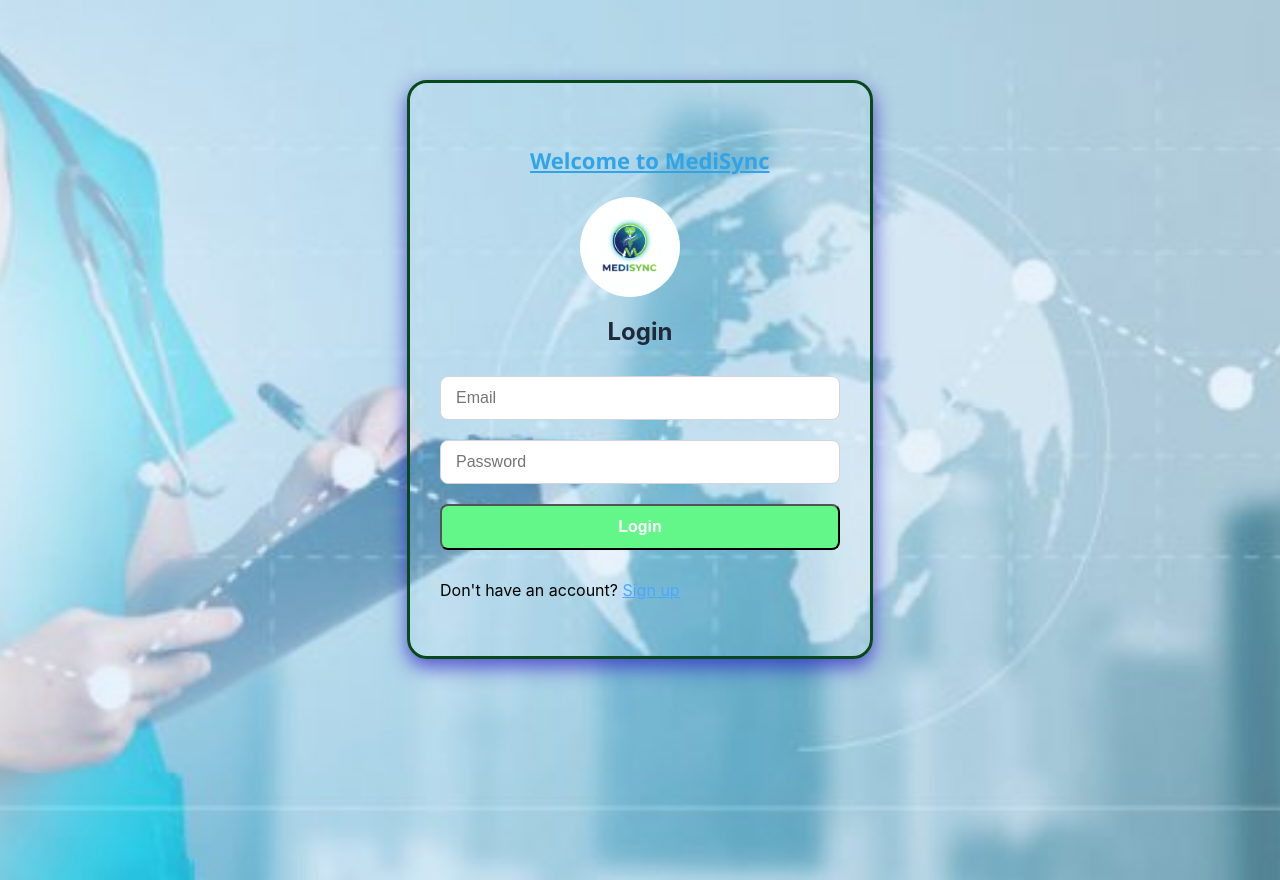
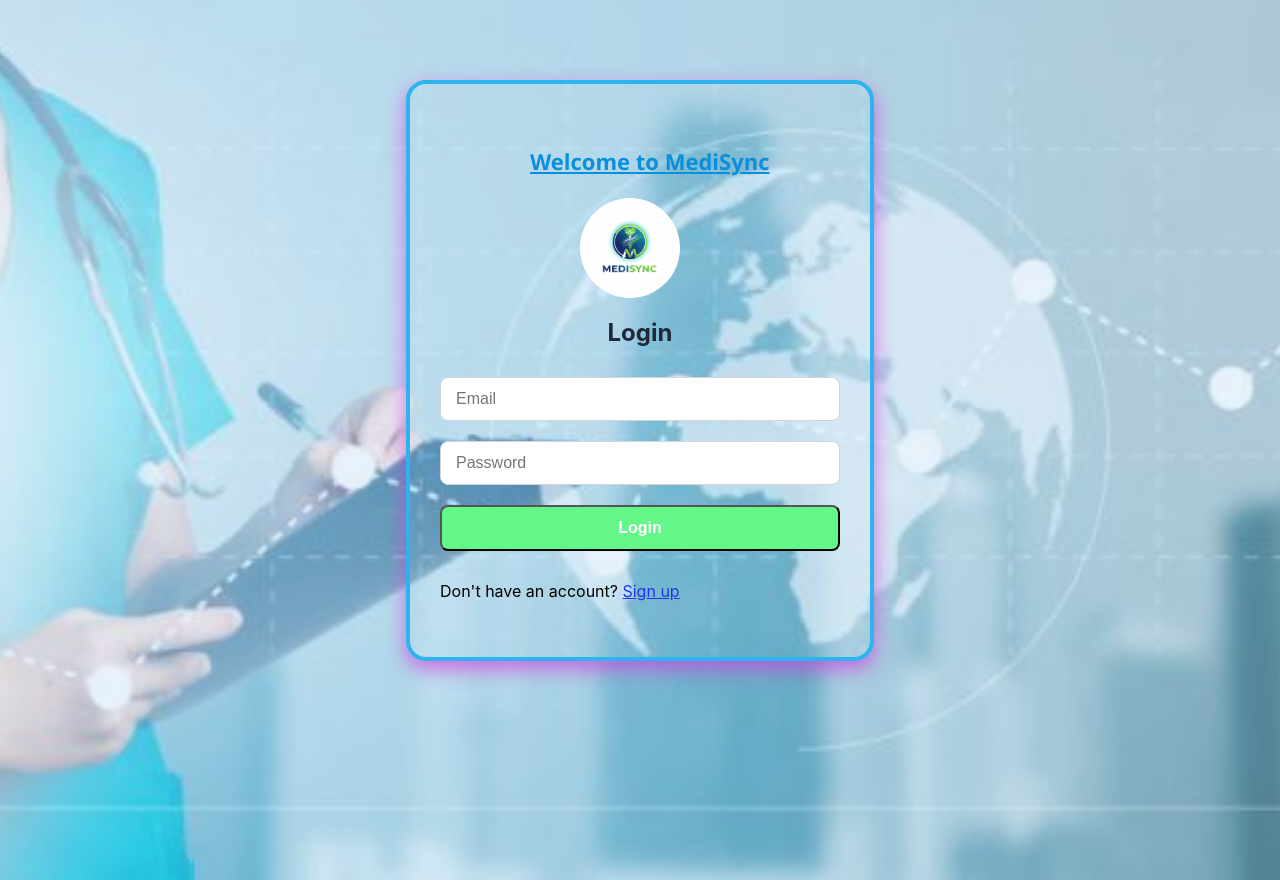
Before and after one commit to Shashi-Shekhar-1/AlphaTech, a React app: page / in a window 1280 px wide. Built offline with nearby package versions, Linux system fonts and the light colour scheme; the HTML template or start-up script is replaced by a standard one.

Commit message:
update the border color of login and signup page

```diff
--- a/src/index.css
+++ b/src/index.css
@@ -50,15 +50,15 @@ body {
   padding: 40px 30px;
   background: "transparent";
   border-radius: 20px;
-  box-shadow: 0 8px 20px rgba(38, 21, 194, 0.7);
-  border: 3px solid rgb(9, 73, 25);
+  box-shadow: 0 8px 20px rgba(212, 57, 223, 0.7);
+  border: 4px solid rgb(43, 180, 238);
 }
 .para{
   margin-left: 90px;
   margin-top:1s0px;
   font-weight: 700;
   font-family: 'Segoe UI', Tahoma, Geneva, Verdana, sans-serif;
-  color: rgb(48, 164, 231);
+  color: rgb(10, 143, 219);
   text-decoration: underline;
   font-size: 22px;
 
@@ -133,111 +133,6 @@ button:hover {
 
 
 
-
-/* appointment */
-
-/* .departments-wrapper {
-  width: 100%;
-  padding: 32px;
-  margin-top: 40px;
-  font-family: "Segoe UI", sans-serif;
-}
-
-.departments-wrapper h2 {
-  font-size: 28px;
-  margin-bottom: 6px;
-}
-
-.subtitle {
-  color: #666;
-  margin-bottom: 24px;
-}
-
-.search-box {
-  width: 100%;
-  max-width: 400px;
-  padding: 12px 16px;
-  border-radius: 12px;
-  border: 1px solid #ccc;
-  margin-bottom: 32px;
-}
-
-
-.departments-grid {
-  display: grid;
-  grid-template-columns: repeat(4, 1fr);
-  column-gap: 100px;
-  row-gap: 40px;
-}
-
-
-.department-card {
-  background: linear-gradient(135deg, #e3f2fd, #ffffff);
-  border-radius: 20px;
-  padding: 24px;
-  text-align: center;
-  box-shadow: 0 10px 25px rgba(0, 0, 0, 0.08);
-  transition: transform 0.3s ease;
-}
-
-.department-card:hover {
-  transform: translateY(-6px);
-}
-
-.department-card img {
-  width: 80px;
-  margin-bottom: 14px;
-}
-
-.department-card h3 {
-  color: #1976d2;
-  margin-bottom: 10px;
-}
-
-.dept-info {
-  display: flex;
-  justify-content: space-between;
-  margin-bottom: 16px;
-  color: #333;
-  font-size: 14px;
-}
-
-
-.visit-btn {
-  width: 100%;
-  padding: 10px;
-  border-radius: 12px;
-  border: none;
-  background: #1976d2;
-  color: white;
-  font-weight: 600;
-  cursor: pointer;
-
-}
-
-.visit-btn:hover {
-  background: #125ea8;
-}
-
-
-@media (max-width: 1024px) {
-  .departments-grid {
-    grid-template-columns: repeat(2, 1fr);
-  }
-}
-
-@media (max-width: 600px) {
-  .departments-grid {
-    grid-template-columns: 1fr;
-  }
-}
- */
-
-
-
-
-
-
 :root {
   --bg-color: #f8f9fa;
   --card-radius: 16px;
@@ -286,6 +181,8 @@ body {
   grid-template-columns: repeat(2, 1fr);
   gap: 15px;
   margin: 25px 0;
+
+
 }
 
 .action-card {
@@ -295,6 +192,7 @@ body {
   color: white;
   cursor: pointer;
   transition: transform 0.2s;
+
 }
 
 .action-card:hover { transform: scale(1.02); }
--- a/src/login.jsx
+++ b/src/login.jsx
@@ -74,7 +74,7 @@ const Login = () => {
 
         <p style={{marginTop:"10px"}}>
           Don't have an account?{" "}
-          <Link to="/Signup" style={{color:"#4da6ff"}}>Sign up</Link>
+          <Link to="/Signup" style={{color:"#2434ec"}}>Sign up</Link>
         </p>
       </form>
     </div>
--- a/src/patient-dashboard.jsx
+++ b/src/patient-dashboard.jsx
@@ -30,7 +30,7 @@ const Dashboard = () => {
       <Grid container spacing={4}>
         {/* First Row */}
         <Grid size={{ xs: 12, sm: 6, md:4  }}>
-          <Box sx={{ display: 'flex', flexDirection: 'column', alignItems: 'center' }}>
+          <Box sx={{ display: 'flex', flexDirection: 'column', alignItems: 'center',}}>
             <StyledDashboardButton href='patient-dashboard/appointment'>
               <LottieContainer>
                 <DotLottiePlayer
@@ -41,6 +41,7 @@ const Dashboard = () => {
                     width:"100%",
                     height:"100%",
                     borderRadius:"20px",
+
                   }}
                 />
               </LottieContainer>
```
